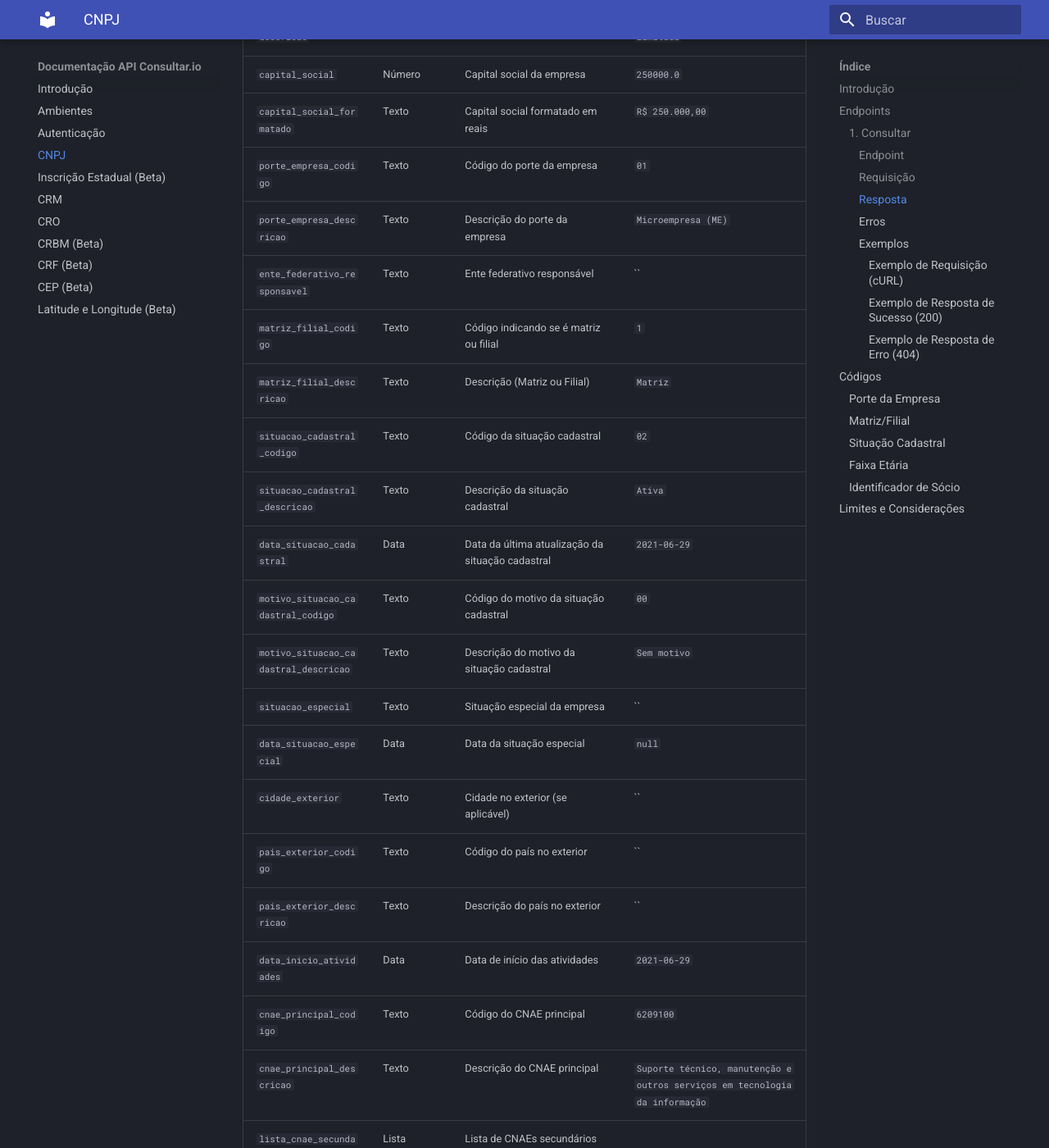
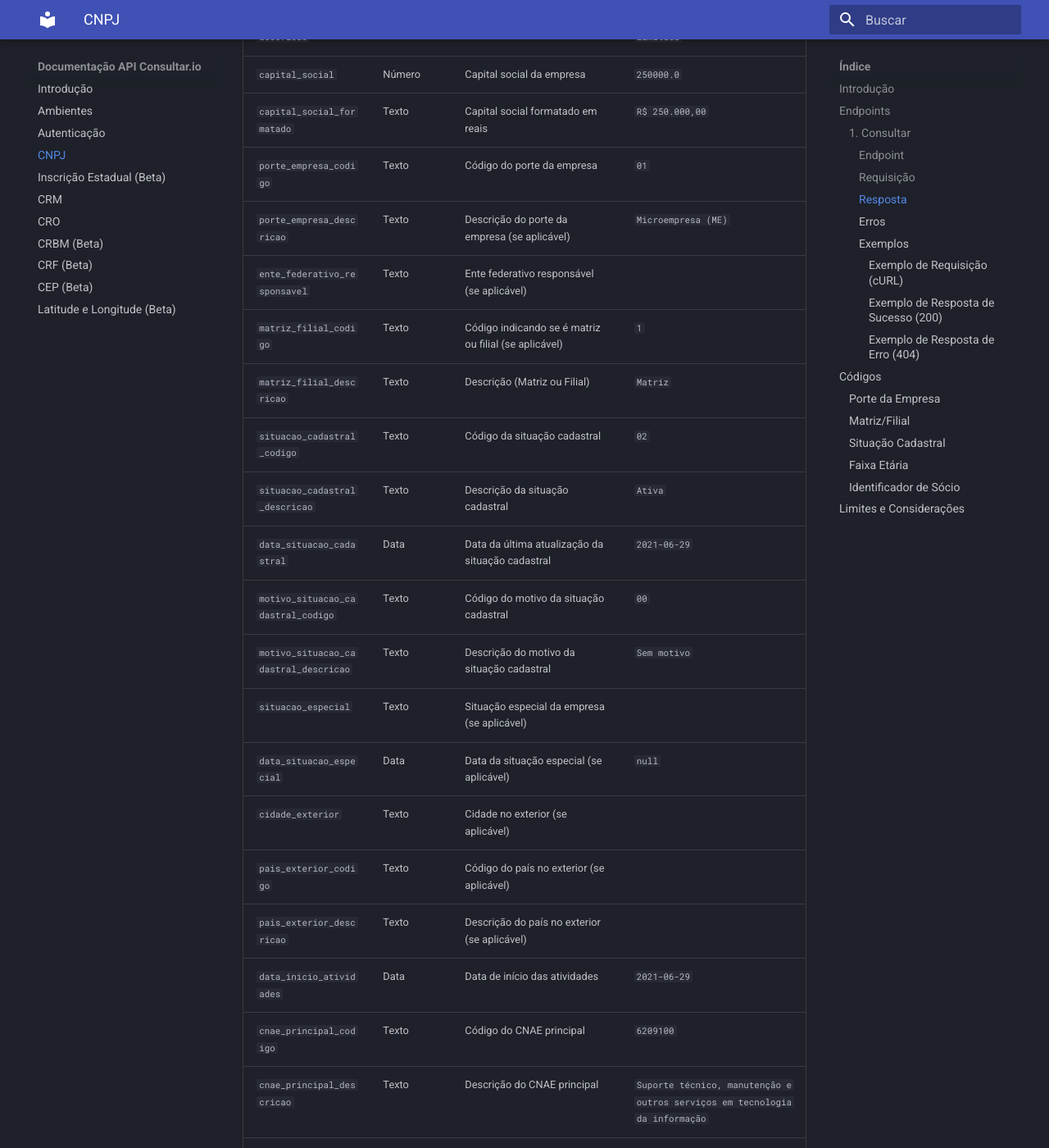
Before and after one commit to consultar-io/doc, an MkDocs documentation site: the page built from docs/cnpj.md, in a window 1280 px wide and 1400 px high, scrolled down 1260 px. Shown: the whole window at 82% size. Built offline with MkDocs 1.6.1 and Material for MkDocs 9.7.7, drawn with Linux system fonts in a browser that asks for light colours; some of the changed text lies outside the part shown.

Commit message:
Refactor CNPJ documentation to improve formatting and consistency in field descriptions, ensuring clarity and readability across the API response structure.

```diff
--- a/docs/cnpj.md
+++ b/docs/cnpj.md
@@ -23,71 +23,71 @@ Consulta detalhes de um CNPJ específico.
 
 #### Resposta
 
-| Campo                                   | Tipo   | Descrição                                            | Exemplo                                                                     |
-| --------------------------------------- | ------ | ---------------------------------------------------- | --------------------------------------------------------------------------- |
-| `cnpj`                                  | Texto  | CNPJ completo (14 dígitos)                           | `42515236000100`                                                            |
-| `cnpj_formatado`                        | Texto  | CNPJ formatado (XX.XXX.XXX/XXXX-XX)                  | `42.515.236/0001-00`                                                        |
-| `cnpj_base`                             | Texto  | Base do CNPJ (8 primeiros dígitos)                   | `42515236`                                                                  |
-| `cnpj_ordem`                            | Texto  | Ordem do CNPJ (4 dígitos)                            | `0001`                                                                      |
-| `cnpj_dv`                               | Texto  | Dígitos verificadores do CNPJ (2 dígitos)            | `00`                                                                        |
-| `razao_social`                          | Texto  | Razão social da empresa                              | `EXPANDA TECNOLOGIA DA INFORMACAO LTDA`                                     |
-| `nome_fantasia`                         | Texto  | Nome fantasia da empresa                             | `EXPANDA`                                                                   |
-| `natureza_juridica_codigo`              | Texto  | Código da natureza jurídica                          | `2062`                                                                      |
-| `natureza_juridica_descricao`           | Texto  | Descrição da natureza jurídica                       | `Sociedade Empresária Limitada`                                             |
-| `capital_social`                        | Número | Capital social da empresa                            | `250000.0`                                                                  |
-| `capital_social_formatado`              | Texto  | Capital social formatado em reais                    | `R$ 250.000,00`                                                             |
-| `porte_empresa_codigo`                  | Texto  | Código do porte da empresa                           | `01`                                                                        |
-| `porte_empresa_descricao`               | Texto  | Descrição do porte da empresa                        | `Microempresa (ME)`                                                         |
-| `ente_federativo_responsavel`           | Texto  | Ente federativo responsável                          | ``                                                                          |
-| `matriz_filial_codigo`                  | Texto  | Código indicando se é matriz ou filial               | `1`                                                                         |
-| `matriz_filial_descricao`               | Texto  | Descrição (Matriz ou Filial)                         | `Matriz`                                                                    |
-| `situacao_cadastral_codigo`             | Texto  | Código da situação cadastral                         | `02`                                                                        |
-| `situacao_cadastral_descricao`          | Texto  | Descrição da situação cadastral                      | `Ativa`                                                                     |
-| `data_situacao_cadastral`               | Data   | Data da última atualização da situação cadastral     | `2021-06-29`                                                                |
-| `motivo_situacao_cadastral_codigo`      | Texto  | Código do motivo da situação cadastral               | `00`                                                                        |
-| `motivo_situacao_cadastral_descricao`   | Texto  | Descrição do motivo da situação cadastral            | `Sem motivo`                                                                |
-| `situacao_especial`                     | Texto  | Situação especial da empresa                         | ``                                                                          |
-| `data_situacao_especial`                | Data   | Data da situação especial                            | `null`                                                                      |
-| `cidade_exterior`                       | Texto  | Cidade no exterior (se aplicável)                    | ``                                                                          |
-| `pais_exterior_codigo`                  | Texto  | Código do país no exterior                           | ``                                                                          |
-| `pais_exterior_descricao`               | Texto  | Descrição do país no exterior                        | ``                                                                          |
-| `data_inicio_atividades`                | Data   | Data de início das atividades                        | `2021-06-29`                                                                |
-| `cnae_principal_codigo`                 | Texto  | Código do CNAE principal                             | `6209100`                                                                   |
-| `cnae_principal_descricao`              | Texto  | Descrição do CNAE principal                          | `Suporte técnico, manutenção e outros serviços em tecnologia da informação` |
-| `lista_cnae_secundarios`                | Lista  | Lista de CNAEs secundários                           |                                                                             |
-| `lista_cnae_secundarios.codigo`         | Texto  | Código do CNAE secundário                            | `6201501`                                                                   |
-| `lista_cnae_secundarios.descricao`      | Texto  | Descrição do CNAE secundário                         | `Desenvolvimento de programas de computador sob encomenda`                  |
-| `tipo_logradouro`                       | Texto  | Tipo do logradouro                                   | `AVENIDA`                                                                   |
-| `logradouro`                            | Texto  | Nome do logradouro                                   | `ENG LUIZ CARLOS BERRINI`                                                   |
-| `numero`                                | Texto  | Número do endereço                                   | `1748`                                                                      |
-| `complemento`                           | Texto  | Complemento do endereço                              | `CONJ 1710`                                                                 |
-| `bairro`                                | Texto  | Bairro                                               | `CIDADE MONCOES`                                                            |
-| `cep`                                   | Texto  | CEP                                                  | `04571000`                                                                  |
-| `uf`                                    | Texto  | UF                                                   | `SP`                                                                        |
-| `municipio_codigo`                      | Texto  | Código do município                                  | `7107`                                                                      |
-| `municipio_descricao`                   | Texto  | Nome do município                                    | `SAO PAULO`                                                                 |
-| `ddd1`                                  | Texto  | DDD do telefone principal                            | `41`                                                                        |
-| `telefone1`                             | Texto  | Telefone principal                                   | `96869828`                                                                  |
-| `ddd2`                                  | Texto  | DDD do telefone secundário                           | ``                                                                          |
-| `telefone2`                             | Texto  | Telefone secundário                                  | ``                                                                          |
-| `ddd_fax`                               | Texto  | DDD do fax                                           | ``                                                                          |
-| `fax`                                   | Texto  | Número do fax                                        | ``                                                                          |
-| `email`                                 | Texto  | Email da empresa                                     | `meucnpj@contabilizei.com.br`                                               |
-| `lista_qsa`                             | Lista  | Lista de sócios e administradores                    |                                                                             |
-| `lista_qsa.tipo_qsa_codigo`             | Texto  | Código do tipo de sócio e administrador              | `2`                                                                         |
-| `lista_qsa.tipo_qsa_descricao`          | Texto  | Descrição do tipo de sócio e administrador           | `PF`                                                                        |
-| `lista_qsa.nome_qsa`                    | Texto  | Nome do sócio e administrador                        | `GABRIEL DOMENEGHETTI DE BARROS`                                            |
-| `lista_qsa.cpf_cnpj_qsa`                | Texto  | CPF/CNPJ do sócio e administrador                    | `XXX670478XX`                                                               |
-| `lista_qsa.cpf_cnpj_qsa_formatado`      | Texto  | CPF/CNPJ do sócio e administrador formatado          | `XXX.670.478-XX`                                                            |
-| `lista_qsa.qualificacao_qsa_codigo`     | Texto  | Código da qualificação do sócio e administrador      | `49`                                                                        |
-| `lista_qsa.qualificacao_qsa_descricao`  | Texto  | Descrição da qualificação do sócio e administrador   | `Sócio-Administrador`                                                       |
-| `lista_qsa.data_entrada_qsa`            | Data   | Data de entrada do sócio e administrador             | `2021-06-29`                                                                |
-| `lista_qsa.pais_exterior_qsa_codigo`    | Texto  | Código do país do sócio e administrador              | `105`                                                                       |
-| `lista_qsa.pais_exterior_qsa_descricao` | Texto  | Descrição do país do sócio e administrador           | `Estados Unidos da America`                                                 |
-| `lista_qsa.cpf_representante_legal_qsa` | Texto  | CPF do representante legal do sócio e administrador  | `XXX670478XX`                                                               |
-| `lista_qsa.nome_representante_qsa`      | Texto  | Nome do representante legal do sócio e administrador | `GABRIEL DOMENEGHETTI DE BARROS`                                            |
-| `lista_qsa.faixa_etaria_qsa_codigo`     | Texto  | Código da faixa etária do sócio e administrador      | `3`                                                                         |
-| `lista_qsa.faixa_etaria_qsa_descricao`  | Texto  | Descrição da faixa etária do sócio e administrador   | `21-3`                                                                      |
+| Campo                                   | Tipo   | Descrição                                             | Exemplo                                                                     |
+| --------------------------------------- | ------ | ----------------------------------------------------- | --------------------------------------------------------------------------- |
+| `cnpj`                                  | Texto  | CNPJ completo (14 dígitos)                            | `42515236000100`                                                            |
+| `cnpj_formatado`                        | Texto  | CNPJ formatado (XX.XXX.XXX/XXXX-XX)                   | `42.515.236/0001-00`                                                        |
+| `cnpj_base`                             | Texto  | Base do CNPJ (8 primeiros dígitos)                    | `42515236`                                                                  |
+| `cnpj_ordem`                            | Texto  | Ordem do CNPJ (4 dígitos)                             | `0001`                                                                      |
+| `cnpj_dv`                               | Texto  | Dígitos verificadores do CNPJ (2 dígitos)             | `00`                                                                        |
+| `razao_social`                          | Texto  | Razão social da empresa                               | `EXPANDA TECNOLOGIA DA INFORMACAO LTDA`                                     |
+| `nome_fantasia`                         | Texto  | Nome fantasia da empresa                              | `EXPANDA`                                                                   |
+| `natureza_juridica_codigo`              | Texto  | Código da natureza jurídica                           | `2062`                                                                      |
+| `natureza_juridica_descricao`           | Texto  | Descrição da natureza jurídica                        | `Sociedade Empresária Limitada`                                             |
+| `capital_social`                        | Número | Capital social da empresa                             | `250000.0`                                                                  |
+| `capital_social_formatado`              | Texto  | Capital social formatado em reais                     | `R$ 250.000,00`                                                             |
+| `porte_empresa_codigo`                  | Texto  | Código do porte da empresa                            | `01`                                                                        |
+| `porte_empresa_descricao`               | Texto  | Descrição do porte da empresa (se aplicável)          | `Microempresa (ME)`                                                         |
+| `ente_federativo_responsavel`           | Texto  | Ente federativo responsável (se aplicável)            |                                                                             |
+| `matriz_filial_codigo`                  | Texto  | Código indicando se é matriz ou filial (se aplicável) | `1`                                                                         |
+| `matriz_filial_descricao`               | Texto  | Descrição (Matriz ou Filial)                          | `Matriz`                                                                    |
+| `situacao_cadastral_codigo`             | Texto  | Código da situação cadastral                          | `02`                                                                        |
+| `situacao_cadastral_descricao`          | Texto  | Descrição da situação cadastral                       | `Ativa`                                                                     |
+| `data_situacao_cadastral`               | Data   | Data da última atualização da situação cadastral      | `2021-06-29`                                                                |
+| `motivo_situacao_cadastral_codigo`      | Texto  | Código do motivo da situação cadastral                | `00`                                                                        |
+| `motivo_situacao_cadastral_descricao`   | Texto  | Descrição do motivo da situação cadastral             | `Sem motivo`                                                                |
+| `situacao_especial`                     | Texto  | Situação especial da empresa (se aplicável)           |                                                                             |
+| `data_situacao_especial`                | Data   | Data da situação especial (se aplicável)              | `null`                                                                      |
+| `cidade_exterior`                       | Texto  | Cidade no exterior (se aplicável)                     |                                                                             |
+| `pais_exterior_codigo`                  | Texto  | Código do país no exterior (se aplicável)             |                                                                             |
+| `pais_exterior_descricao`               | Texto  | Descrição do país no exterior (se aplicável)          |                                                                             |
+| `data_inicio_atividades`                | Data   | Data de início das atividades                         | `2021-06-29`                                                                |
+| `cnae_principal_codigo`                 | Texto  | Código do CNAE principal                              | `6209100`                                                                   |
+| `cnae_principal_descricao`              | Texto  | Descrição do CNAE principal                           | `Suporte técnico, manutenção e outros serviços em tecnologia da informação` |
+| `lista_cnae_secundarios`                | Lista  | Lista de CNAEs secundários                            |                                                                             |
+| `lista_cnae_secundarios.codigo`         | Texto  | Código do CNAE secundário                             | `6201501`                                                                   |
+| `lista_cnae_secundarios.descricao`      | Texto  | Descrição do CNAE secundário                          | `Desenvolvimento de programas de computador sob encomenda`                  |
+| `tipo_logradouro`                       | Texto  | Tipo do logradouro                                    | `AVENIDA`                                                                   |
+| `logradouro`                            | Texto  | Nome do logradouro                                    | `ENG LUIZ CARLOS BERRINI`                                                   |
+| `numero`                                | Texto  | Número do endereço                                    | `1748`                                                                      |
+| `complemento`                           | Texto  | Complemento do endereço                               | `CONJ 1710`                                                                 |
+| `bairro`                                | Texto  | Bairro                                                | `CIDADE MONCOES`                                                            |
+| `cep`                                   | Texto  | CEP                                                   | `04571000`                                                                  |
+| `uf`                                    | Texto  | UF                                                    | `SP`                                                                        |
+| `municipio_codigo`                      | Texto  | Código do município                                   | `7107`                                                                      |
+| `municipio_descricao`                   | Texto  | Nome do município                                     | `SAO PAULO`                                                                 |
+| `ddd1`                                  | Texto  | DDD do telefone principal                             | `41`                                                                        |
+| `telefone1`                             | Texto  | Telefone principal                                    | `96869828`                                                                  |
+| `ddd2`                                  | Texto  | DDD do telefone secundário                            | `41`                                                                        |
+| `telefone2`                             | Texto  | Telefone secundário                                   | `96869828`                                                                  |
+| `ddd_fax`                               | Texto  | DDD do fax                                            | `41`                                                                        |
+| `fax`                                   | Texto  | Número do fax                                         | `96869828`                                                                  |
+| `email`                                 | Texto  | Email da empresa                                      | `meucnpj@contabilizei.com.br`                                               |
+| `lista_qsa`                             | Lista  | Lista de sócios e administradores                     |                                                                             |
+| `lista_qsa.tipo_qsa_codigo`             | Texto  | Código do tipo de sócio e administrador               | `2`                                                                         |
+| `lista_qsa.tipo_qsa_descricao`          | Texto  | Descrição do tipo de sócio e administrador            | `PF`                                                                        |
+| `lista_qsa.nome_qsa`                    | Texto  | Nome do sócio e administrador                         | `GABRIEL DOMENEGHETTI DE BARROS`                                            |
+| `lista_qsa.cpf_cnpj_qsa`                | Texto  | CPF/CNPJ do sócio e administrador                     | `XXX670478XX`                                                               |
+| `lista_qsa.cpf_cnpj_qsa_formatado`      | Texto  | CPF/CNPJ do sócio e administrador formatado           | `XXX.670.478-XX`                                                            |
+| `lista_qsa.qualificacao_qsa_codigo`     | Texto  | Código da qualificação do sócio e administrador       | `49`                                                                        |
+| `lista_qsa.qualificacao_qsa_descricao`  | Texto  | Descrição da qualificação do sócio e administrador    | `Sócio-Administrador`                                                       |
+| `lista_qsa.data_entrada_qsa`            | Data   | Data de entrada do sócio e administrador              | `2021-06-29`                                                                |
+| `lista_qsa.pais_exterior_qsa_codigo`    | Texto  | Código do país do sócio e administrador               | `105`                                                                       |
+| `lista_qsa.pais_exterior_qsa_descricao` | Texto  | Descrição do país do sócio e administrador            | `Estados Unidos da America`                                                 |
+| `lista_qsa.cpf_representante_legal_qsa` | Texto  | CPF do representante legal do sócio e administrador   | `XXX670478XX`                                                               |
+| `lista_qsa.nome_representante_qsa`      | Texto  | Nome do representante legal do sócio e administrador  | `GABRIEL DOMENEGHETTI DE BARROS`                                            |
+| `lista_qsa.faixa_etaria_qsa_codigo`     | Texto  | Código da faixa etária do sócio e administrador       | `3`                                                                         |
+| `lista_qsa.faixa_etaria_qsa_descricao`  | Texto  | Descrição da faixa etária do sócio e administrador    | `21-3`                                                                      |
 
 #### Erros
 
```
